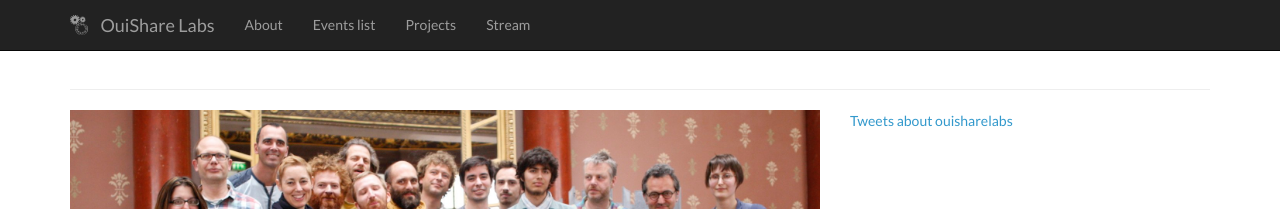
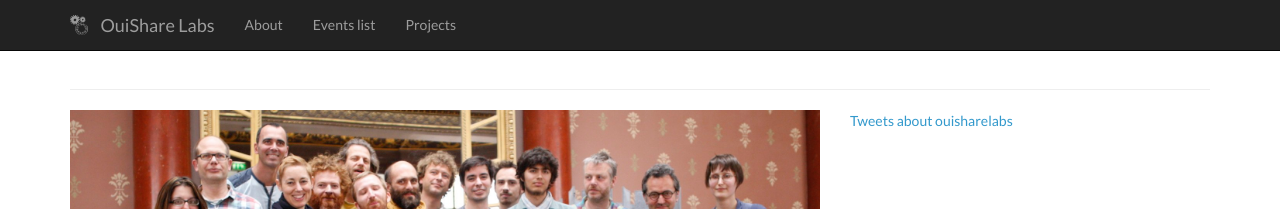
Before and after one commit to kirilind/oslabs-website, a Jekyll site: the page built from index.html, in a window 1280 px wide. Shown: the top 209 px of the page. Built offline with Jekyll 4.4.1, drawn with Linux system fonts in a browser that asks for light colours; comment, search, counter and statistics services are not loaded.

Commit message:
remove stream link

```diff
--- a/_includes/nav.html
+++ b/_includes/nav.html
@@ -16,7 +16,6 @@
               <li><a href="{{ page.url | prepend: site.baseurl }}">{{ page.title }}</a></li>
               {% endif %}
             {% endfor %}
-            <li><a href="https://stream.ouisharelabs.net/" target="_blank">Stream</a></li>
           </ul>
         </div><!--/.nav-collapse -->
       </div>
```
